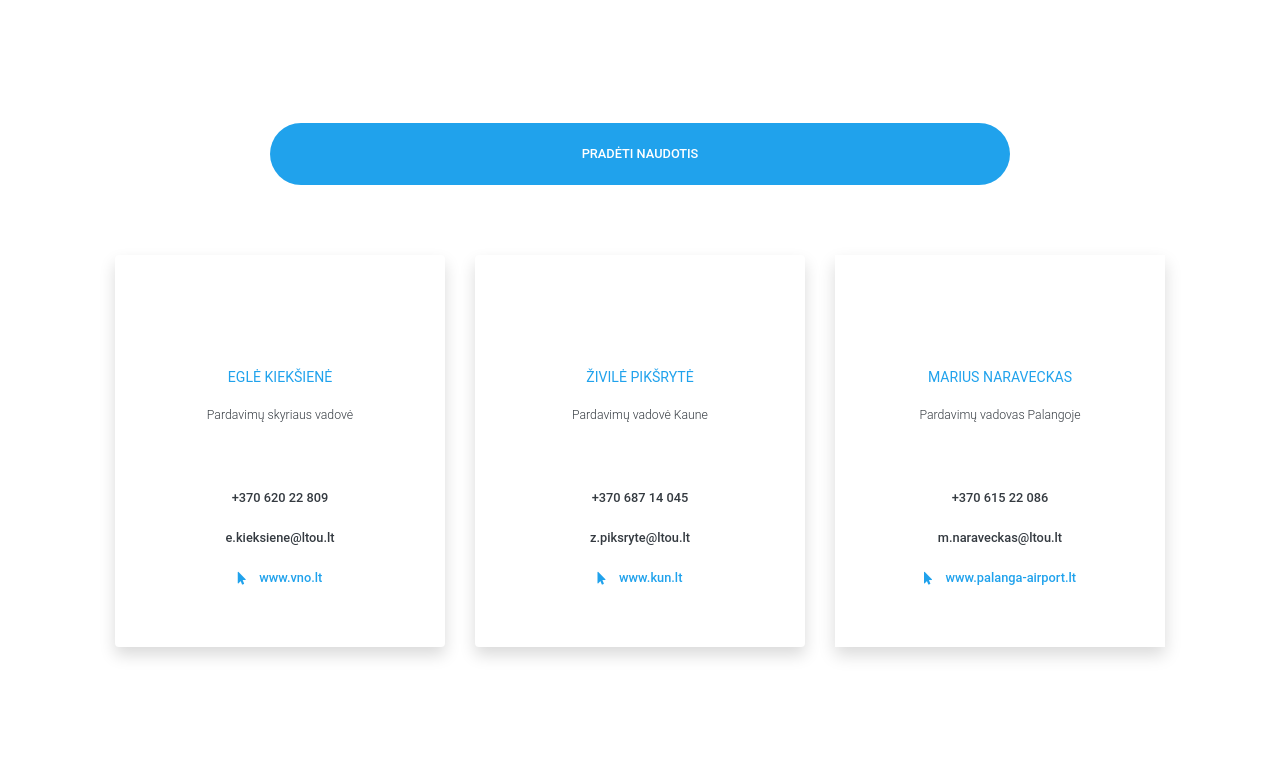
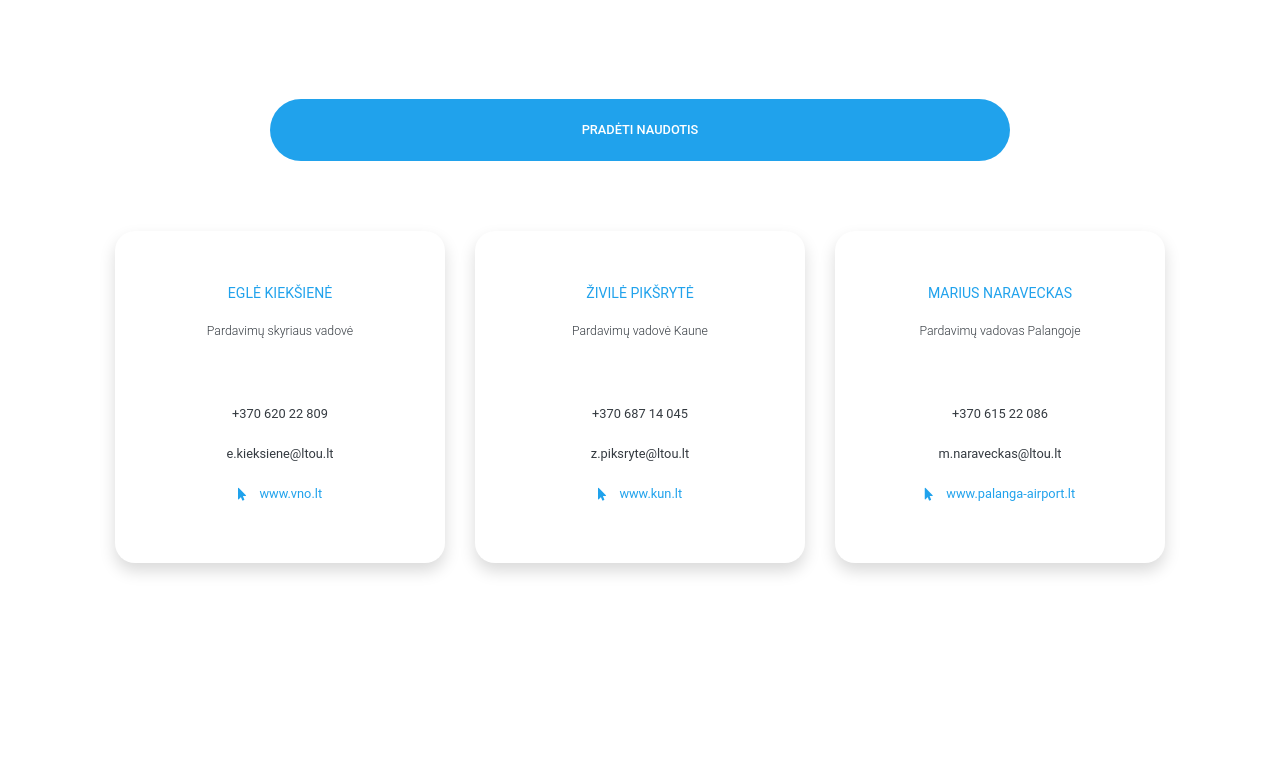
Before and after one commit to roguckas/ltou, a PHP site: page / in a window 1280 px wide. Shown: the part 4880-5643 px from the top of the page. Run offline with PHP 8.4, Linux system fonts and the light colour scheme; some libraries are stand-ins or nearby versions.

Commit message:
04-07. FE01 Home page 6.

```diff
--- a/assets/style.css
+++ b/assets/style.css
@@ -390,9 +390,14 @@ section .bg-primary li:before {
 
 #functions p {
   color: #20A2EC;
+  font-weight: 400;
 }
 #functions li {
   font-weight: 300;
+  font-size: 1.2vw;
+}
+#functions h2 {
+  margin-bottom: 5%;
 }
 
 #logos .container-fluid {
@@ -414,9 +419,7 @@ section .bg-primary li:before {
   background-position: center;
 }
 .footer h3 {
-  padding: 30px 0;
   padding-bottom: 0;
-  margin: 30px 0;
   color: #20A2EC;
   text-transform: uppercase;
 }
@@ -755,8 +758,14 @@ button .border-primary:hover {
   font-size: 1.5rem;
 }
 
-#functions li {
-  font-size: 1.2vw;
+.contact-person {
+  border-radius: 20px;
+}
+.contact-person a {
+  font-weight: normal;
+}
+.contact-person a:hover {
+  color: #086295;
 }
 
 /*# sourceMappingURL=style.css.map */
--- a/assets/style.scss
+++ b/assets/style.scss
@@ -171,9 +171,14 @@ section {
 
   p {
     color: $main_color;
+    font-weight: 400;
   }
   li {
     font-weight: 300;
+    font-size: 1.2vw;
+  }
+  h2 {
+    margin-bottom: 5%;
   }
 }
 
@@ -202,9 +207,7 @@ section {
   }
 
   h3 {
-    padding: 30px 0;
     padding-bottom: 0;
-    margin: 30px 0;
     color: $main_color;
     text-transform: uppercase;
   }
@@ -589,7 +592,14 @@ button .border-primary:hover {
 .lead {
   font-size: 1.5rem;
 }
+.contact-person {
+  border-radius: 20px;
 
-#functions li {
-  font-size: 1.2vw;
+  a {
+    font-weight: normal;
+
+    &:hover {
+      color: $secondary_color;
+    }
+  }
 }
--- a/footer.php
+++ b/footer.php
@@ -8,7 +8,7 @@ $footer = "<footer class=\"footer\">
         <section class=\"container\" id=\"container-fluid services\">
     <div class=\"row justify-content-center\">
         <div class=\"col col-md-6 col-xl-4 mb-5 pb-md-5  row\">
-            <div class=\"col-12 row justify-content-center bg-white text-center mt-5 mt-lg-0 mr-lg-5 shadow rounded\">
+            <div class=\"col-12 row justify-content-center bg-white text-center mt-5 mt-lg-0 mr-lg-5 shadow contact-person\">
 <!--                <div class=\"mt-lg-n5\">-->
 <!--                    <img src=\"images/young-man-1281282_1920.png\">-->
 <!--                </div>-->
@@ -22,7 +22,7 @@ $footer = "<footer class=\"footer\">
             </div>
         </div>
         <div class=\"col col-md-6 col-xl-4 mb-5 pb-md-5 row\">
-            <div class=\"col-12 row justify-content-center bg-white text-center mt-5 mt-lg-0 mr-lg-5 shadow rounded\">
+            <div class=\"col-12 row justify-content-center bg-white text-center mt-5 mt-lg-0 mr-lg-5 shadow contact-person\">
 <!--                <div class=\"mt-lg-n5\">-->
 <!--                    <img src=\"images/young-man-1281282_1920.png\">-->
 <!--                </div>-->
@@ -36,7 +36,7 @@ $footer = "<footer class=\"footer\">
             </div>
         </div>
         <div class=\"col col-md-6 col-xl-4 mb-5 pb-md-5 row\">
-            <div class=\"col-12 row justify-content-center bg-white text-center mt-5 mt-lg-0 mr-lg-5 shadow\">
+            <div class=\"col-12 row justify-content-center bg-white text-center mt-5 mt-lg-0 mr-lg-5 shadow contact-person\">
 <!--                <div class=\"mt-lg-n5 rounded-circle\">-->
 <!--                    <img src=\"images/young-man-1281282_1920.png\">-->
 <!--                </div>-->
--- a/index.php
+++ b/index.php
@@ -171,7 +171,7 @@
         <div class="row">
             <div class="col-lg-12">
                 <h2>Funkcijos</h2>
-                <p class="lead">Susiplanuokite reklaminę kampaniją visuose trijuose Lietuvos oro uostuose per vieną įrankį:</p>
+                <p class="lead">Susiplanuokite reklaminę kampaniją visuose trijuose<br>Lietuvos oro uostuose per vieną įrankį!</p>
                 <br>
                 <img src="images/Group%20257.png">
                 <ul>
```
Also changed, not shown: 1 other file.
